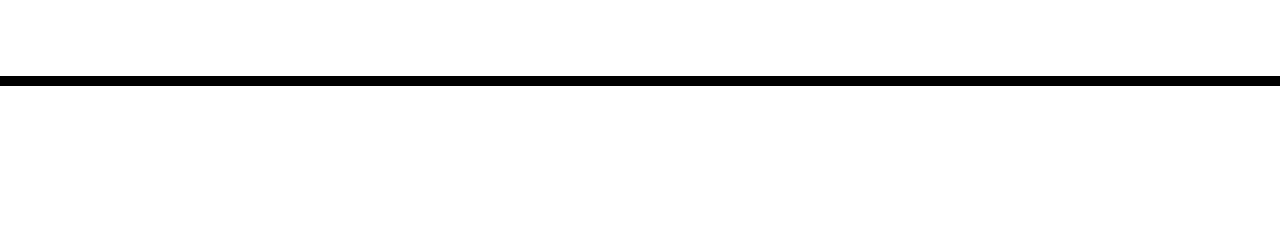
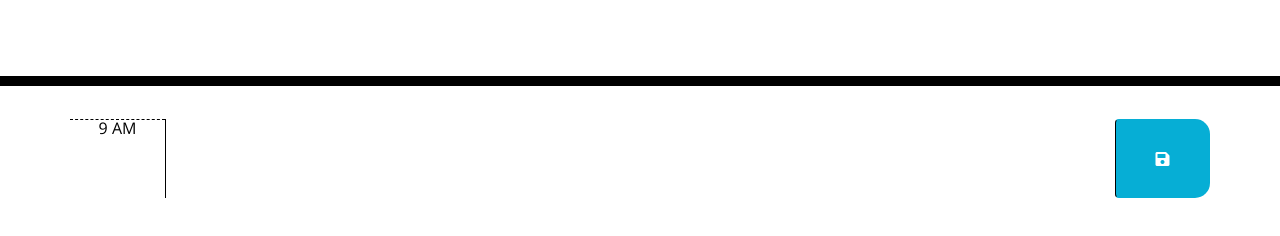
Before and after one commit to natesoum/workday-planner, a plain HTML site: page index.html in a window 1280 px wide. Shown: the part 182-418 px from the top of the page. Drawn offline with nearby package versions, Linux system fonts and the light colour scheme; files that its build step writes are made by us from their sources.

Commit message:
Created HTML for first hour with classes to match CSS styles

```diff
--- a/index.html
+++ b/index.html
@@ -29,7 +29,14 @@
       <p id="currentDay" class="lead"></p>
     </header>
     <div class="container">
+
       <!-- Timeblocks go here -->
+        <div id="hour-9" class="row time-block">
+            <div class="col-md-1 hour">9 AM</div>
+            <textarea class="col-md-10 description"></textarea>
+            <button class="col-md-1 btn saveBtn"><i class="fas fa-save"></i></button>
+        </div>
+
     </div>
 
     <script src="https://cdnjs.cloudflare.com/ajax/libs/jquery/3.2.1/jquery.min.js"></script>
```
